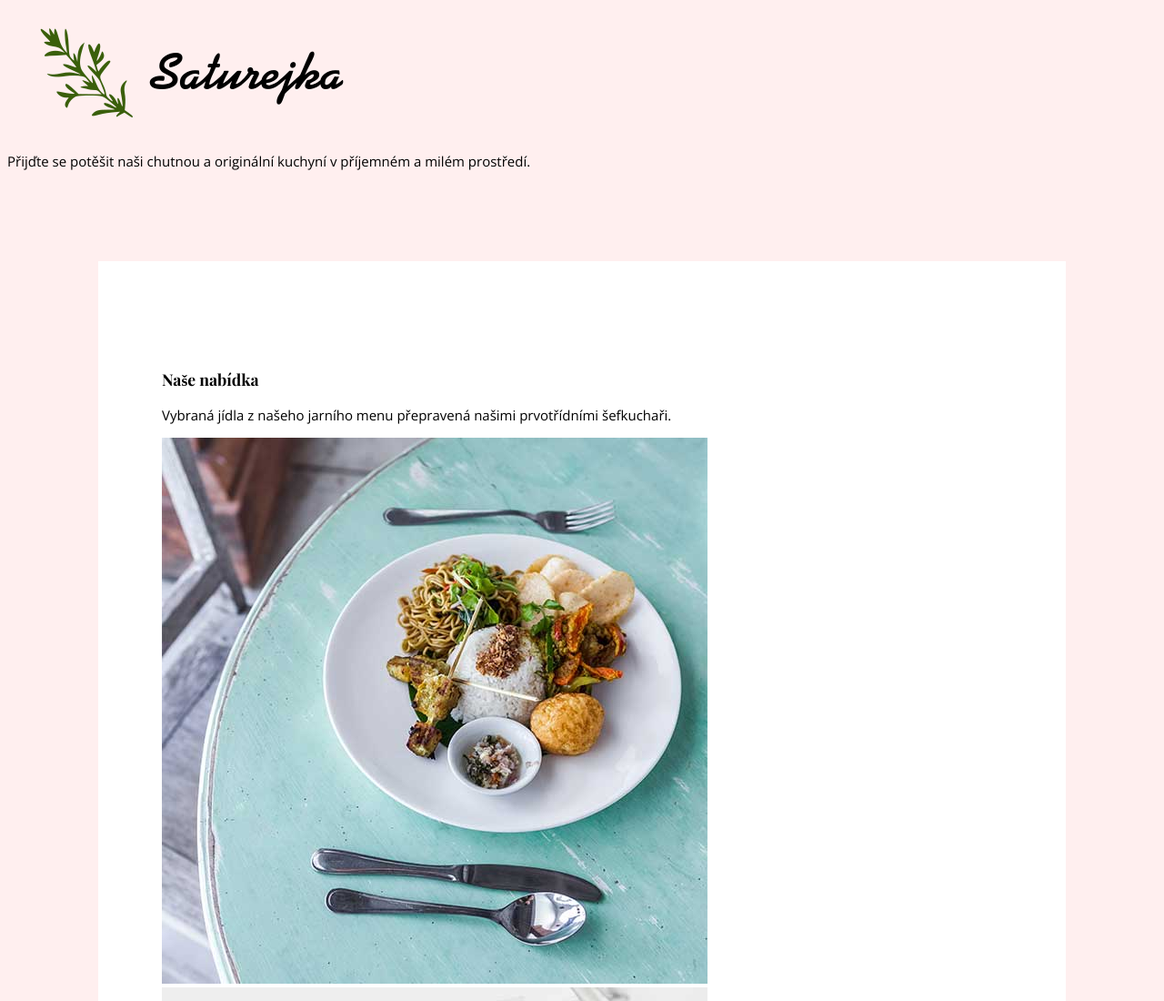
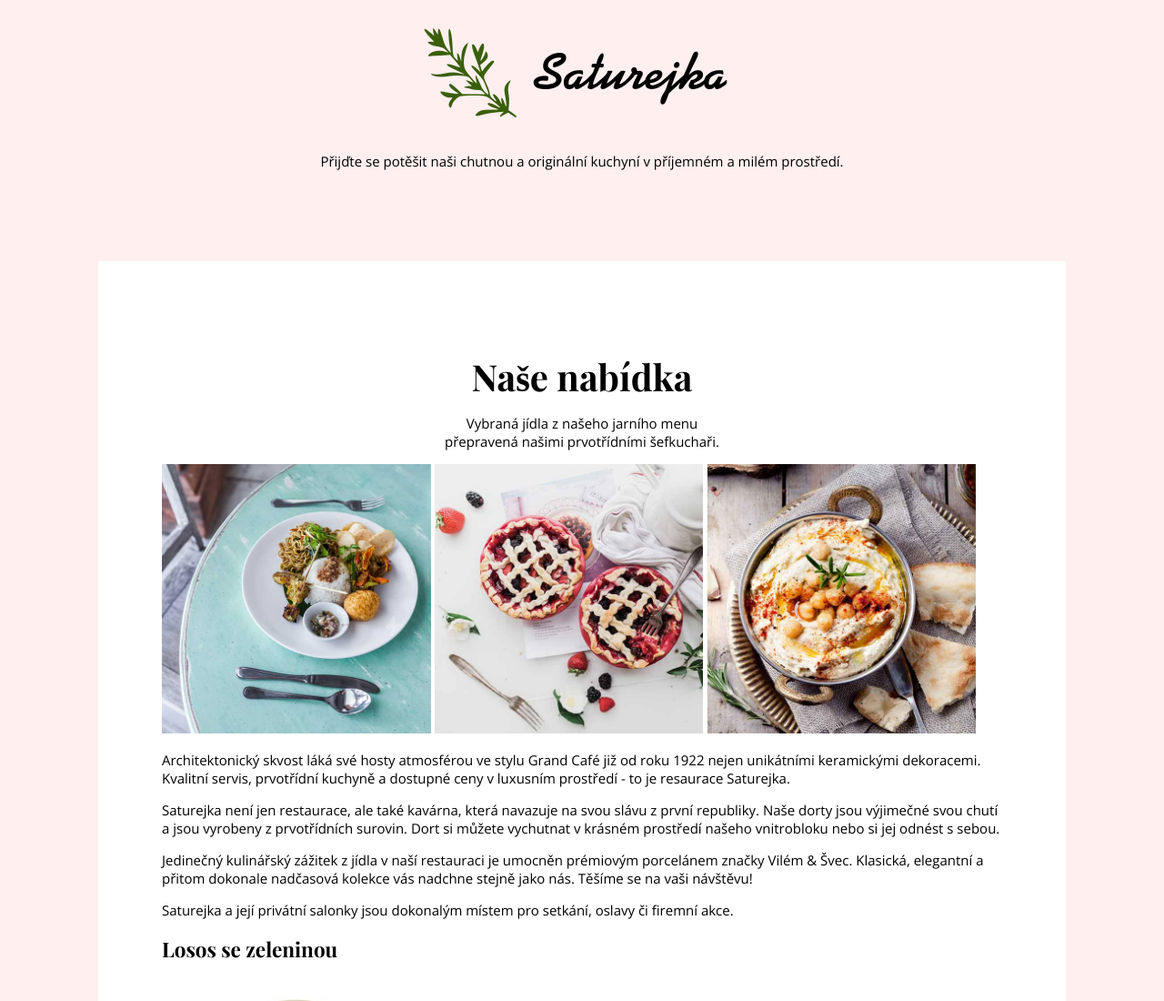
Before and after one commit to Nekvaja/cviceni-saturejka, a plain HTML site: page index.html in a window 1280 px wide. Shown: the top 1100 px of the page at 91% size. Drawn offline with nearby package versions, Linux system fonts and the light colour scheme.

Commit message:
stylování obrázků sekce nase nabidka a textu sekce uvod

```diff
--- a/index.html
+++ b/index.html
@@ -26,7 +26,8 @@
 
         <h1>Naše nabídka</h1>
 
-        <p class="uvod"> Vybraná jídla z našeho jarního menu přepravená našimi prvotřídními šefkuchaři. </p>
+        <p class="uvod"> Vybraná jídla z našeho jarního menu <br>
+            přepravená našimi prvotřídními šefkuchaři. </p>
 
         <img src="img/home1.jpg" alt="jídlo1">
         <img src="img/home2.jpg" alt="jídlo2">
--- a/style.css
+++ b/style.css
@@ -21,5 +21,19 @@ body {
 }
 
 h1 {
+    font-size: 40px;
+    text-align: center;
+    margin: 0;
+}
 
+.hlavicka {
+    text-align: center;
 }
+
+.hlavnistrana img {
+    width: 32%;
+}
+
+.uvod {
+    text-align: center;
+}
```
